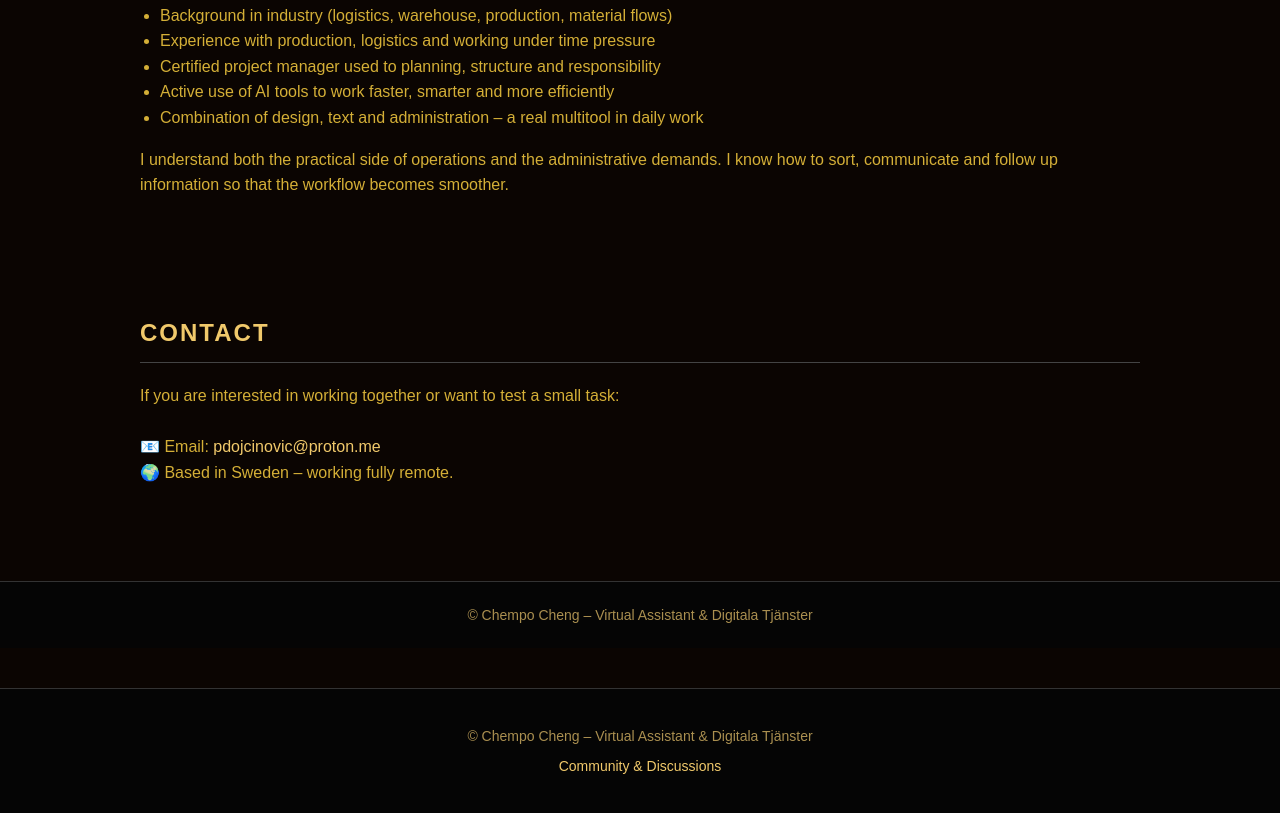
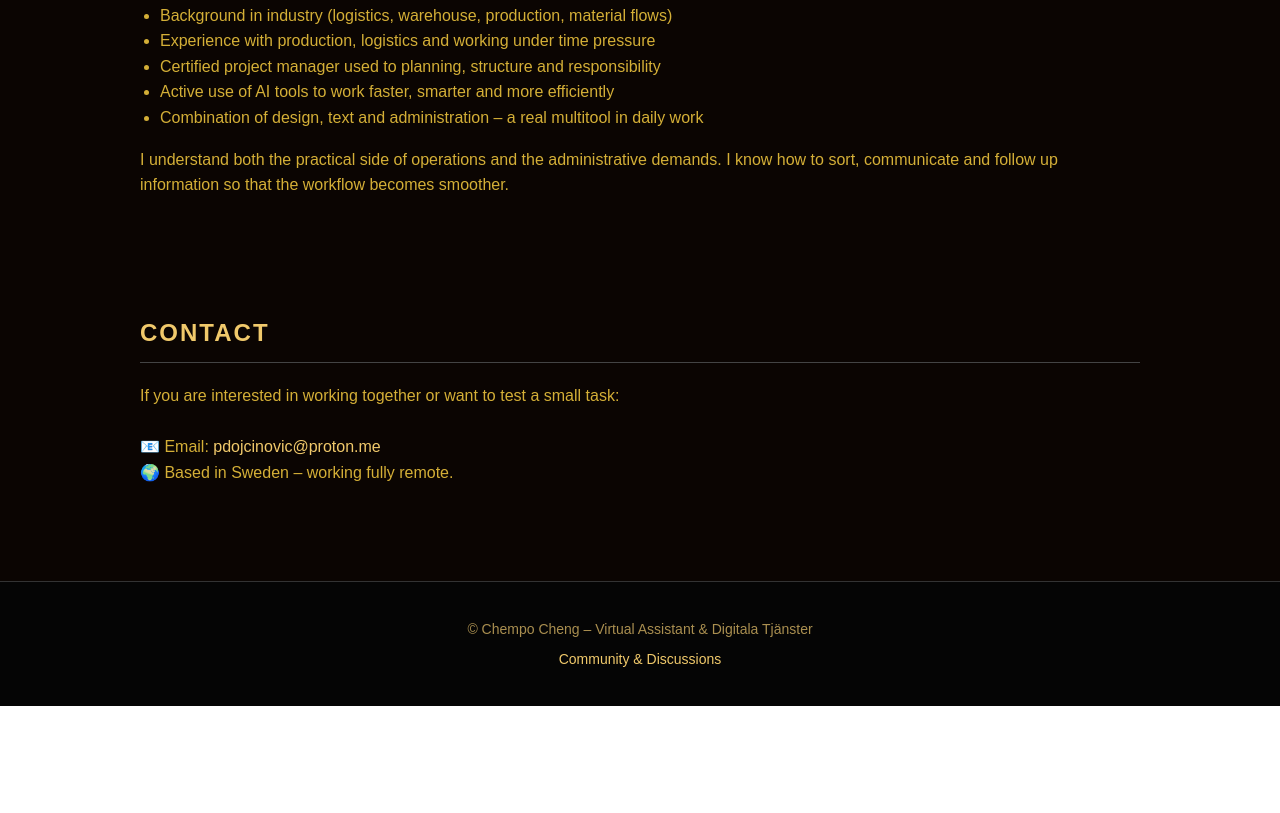
Before and after one commit to Chempa983/chempo-cheng-portfolio, a plain HTML site: page index.html in a window 1280 px wide. Shown: the part 5038-5851 px from the top of the page. After the commit the page ends 5744 px from the top, so only its background shows below. Drawn offline with Linux system fonts and the light colour scheme.

Commit message:
Remove duplicate footer element

```diff
--- a/index.html
+++ b/index.html
@@ -358,9 +358,6 @@
 </section>
 
 <footer>
-    © Chempo Cheng – Virtual Assistant & Digitala Tjänster
-</footer>
-<footer>
     <p>© Chempo Cheng – Virtual Assistant & Digitala Tjänster</p>
     <p>
         <a href="https://github.com/Chempa983/chempo-cheng-portfolio/discussions" target="_blank">
```
